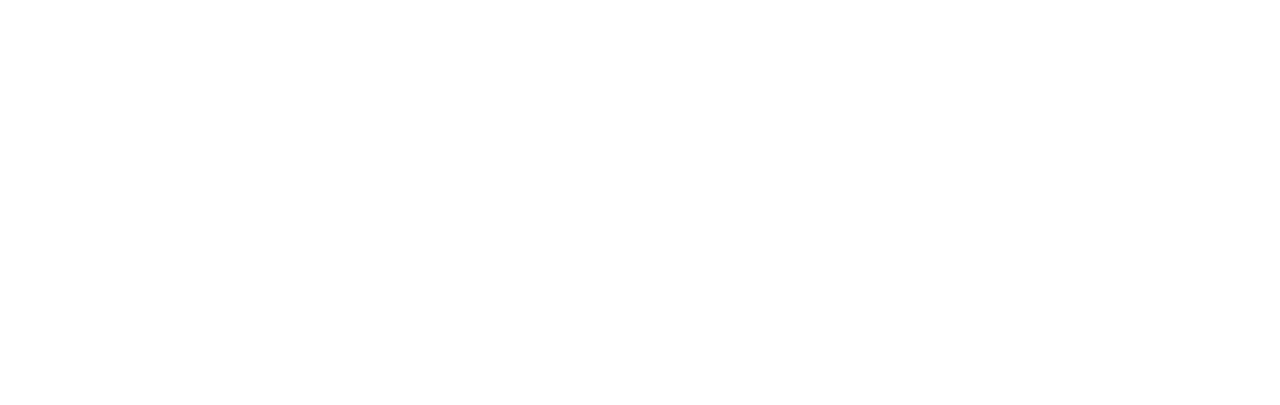
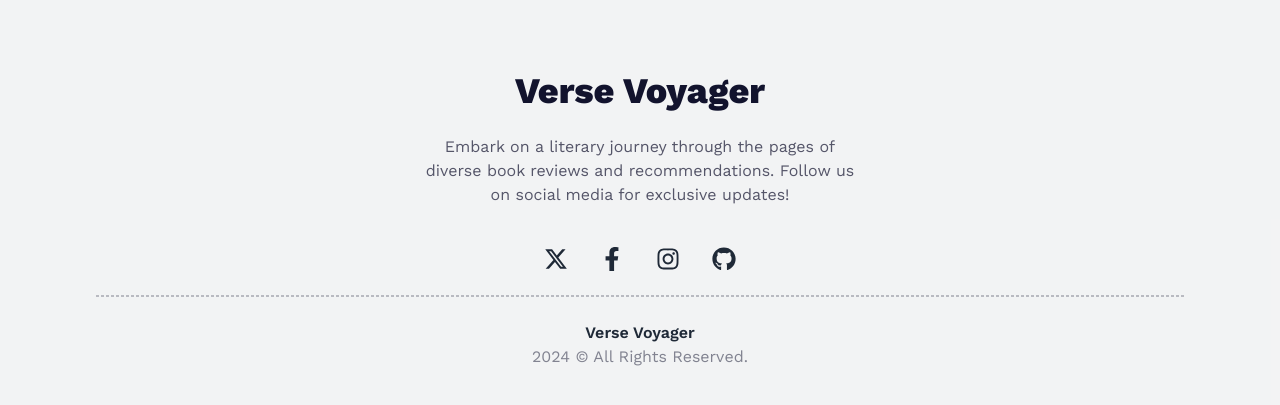
Before and after one commit to nazmul-nhb/verse-voyage, a React (Vite) app: page / in a window 1280 px wide. Shown: the part 1052-1457 px from the top of the page. Before the commit the page ends 1027 px from the top, so only its background shows below. Built offline with nearby package versions, Linux system fonts and the light colour scheme; no server answers; a web font is replaced by a local one.

Commit message:
created Footer and Error Page

```diff
--- a/src/Root/Root.jsx
+++ b/src/Root/Root.jsx
@@ -1,5 +1,6 @@
 import { Outlet } from "react-router-dom";
 import Navbar from "../components/Navbar/Navbar";
+import Footer from "../components/Footer/Footer";
 
 const Root = () => {
     return (
@@ -8,6 +9,7 @@
             <div className="work-sans max-w-7xl mx-auto">
                 <Outlet></Outlet>
             </div>
+            <Footer></Footer>
         </>
     );
 };
--- /dev/null
+++ b/src/components/Footer/Footer.jsx
@@ -0,0 +1,35 @@
+import { FaXTwitter } from "react-icons/fa6";
+import { FaFacebookF } from "react-icons/fa";
+import { FaInstagram } from "react-icons/fa";
+import { FaGithub } from "react-icons/fa";
+import { Link } from "react-router-dom";
+
+const Footer = () => {
+    return (
+        <footer className="work-sans w-full mx-auto flex flex-col gap-6 p-8 lg:p-24 bg-[#12132d0d] lg:mt-24 mt-8">
+            <div className="text-center flex flex-col items-center gap-6 mb-4">
+                <h3 className="text-[#12132D] font-extrabold text-[28px] hover:text-[#59C6D2] lg:text-4xl"><Link to={'/about'}>Verse Voyager</Link></h3>
+                <p className="w-full lg:w-2/5 mx-auto text-[#12132DB3]">Embark on a literary journey through the pages of diverse book reviews and recommendations. Follow us on social media for exclusive updates!</p>
+            </div>
+            {/* Social Media */}
+            <div className="flex flex-row gap-8 justify-center text-2xl">
+                <a href="https://x.com/nhb42" target="_blank" className="hover:text-[#59C6D2]">
+                    <FaXTwitter></FaXTwitter></a>
+                <a href="https://fb.com/nazmul.batchu" target="_blank" className="hover:text-[#59C6D2]">
+                    <FaFacebookF></FaFacebookF></a>
+                <a href="https://www.instagram.com/nazmulbatchu" target="_blank" className="hover:text-[#59C6D2]">
+                    <FaInstagram></FaInstagram></a>
+                <a href="https://github.com/nazmul-nhb/" target="_blank" className="hover:text-[#59C6D2]">
+                    <FaGithub></FaGithub></a>
+            </div>
+            <hr className="border border-dashed border-[#12132D40]" />
+            <p className="text-center">
+                <span className="font-semibold">Verse Voyager</span>
+                <br />
+                <span className="text-[#12132D80]">2024 &copy; All Rights Reserved.</span>
+            </p>
+        </footer>
+    );
+};
+
+export default Footer;
--- a/src/pages/ErrorPage/ErrorPage.jsx
+++ b/src/pages/ErrorPage/ErrorPage.jsx
@@ -1,9 +1,23 @@
 
 const ErrorPage = () => {
+
     return (
-        <div>
-
-        </div>
+        <section className="flex items-center h-full sm:p-16 dark:bg-gray-50 dark:text-gray-800">
+            <div className="container flex flex-col items-center justify-center px-5 mx-auto my-6 space-y-4 text-center">
+                <div className="w-full text-center">
+                    <h2 className="mb-8 font-extrabold text-9xl text-red-600">404</h2>
+                </div>
+                <svg xmlns="http://www.w3.org/2000/svg" viewBox="0 0 512 512" className="w-40 h-40 dark:text-gray-400">
+                    <path fill="currentColor" d="M256,16C123.452,16,16,123.452,16,256S123.452,496,256,496,496,388.548,496,256,388.548,16,256,16ZM403.078,403.078a207.253,207.253,0,1,1,44.589-66.125A207.332,207.332,0,0,1,403.078,403.078Z"></path>
+                    <rect width="176" height="32" x="168" y="320" fill="currentColor"></rect>
+                    <polygon fill="currentColor" points="210.63 228.042 186.588 206.671 207.958 182.63 184.042 161.37 162.671 185.412 138.63 164.042 117.37 187.958 141.412 209.329 120.042 233.37 143.958 254.63 165.329 230.588 189.37 251.958 210.63 228.042"></polygon>
+                    <polygon fill="currentColor" points="383.958 182.63 360.042 161.37 338.671 185.412 314.63 164.042 293.37 187.958 317.412 209.329 296.042 233.37 319.958 254.63 341.329 230.588 365.37 251.958 386.63 228.042 362.588 206.671 383.958 182.63"></polygon>
+                </svg>
+                <p className="text-lg font-semibold md:text-3xl">Sorry, we couldn&rsquo;t find this page.</p>
+                <p className="mt-4 mb-8 dark:text-gray-600">But don&rsquo;t worry, you can find plenty of other things on our homepage.</p>
+                <Link to={'/'} rel="noopener noreferrer" href="#" className="px-8 py-3 font-semibold bg-[#59C6D2] text-white border border-[#59C6D2] rounded-xl hover:bg-white hover:text-[#59C6D2] transition duration-500">Back to homepage</Link>
+            </div>
+        </section>
     );
 };
 
--- a/src/routes/routes.jsx
+++ b/src/routes/routes.jsx
@@ -19,7 +19,8 @@
                 element: <Home></Home>,
             },
             {
-                path:'/listed-books',
+                path: '/listed-books',
+                title: 'Listed Books',
                 element: <ListedBooks></ListedBooks>,
             },
             {
@@ -35,7 +36,7 @@
                 element: <Contact></Contact>
             },
             {
-                path:'/book-details/:bookID',
+                path: '/book-details/:bookID',
                 element: <BookDetails></BookDetails>,
                 loader: () => fetch(`https://raw.githubusercontent.com/nazmul-nhb/Fake-API/main/book-review/books.json`)
             }
```
